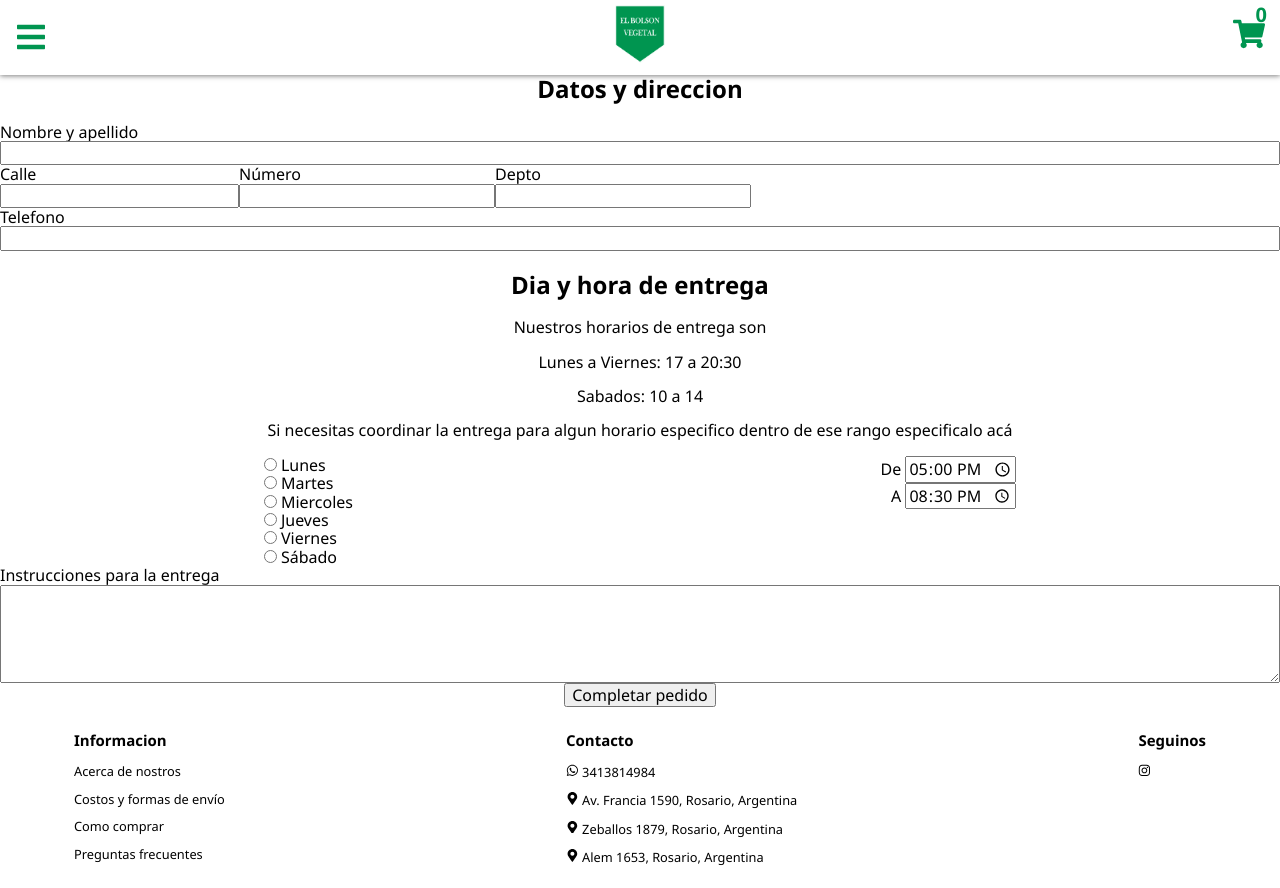
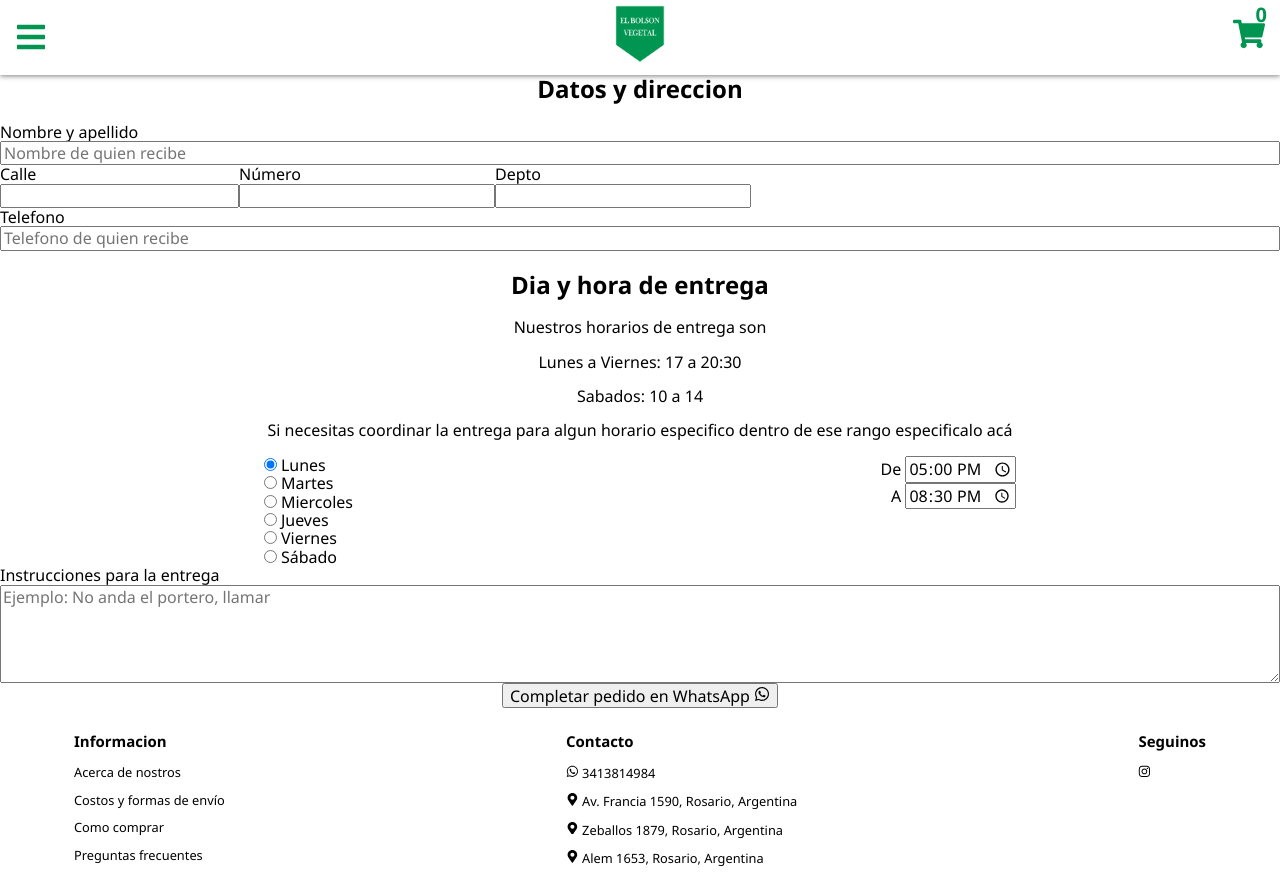
Before and after one commit to NicoMunoz909/BolsonVegetal-client, a React (Create React App) app: page /checkout in a window 1280 px wide. Built offline with nearby package versions, Linux system fonts and the light colour scheme; a web font is replaced by a local one.

Commit message:
Complete checkout form functionality

```diff
--- a/src/Components/Checkout/index.js
+++ b/src/Components/Checkout/index.js
@@ -1,31 +1,91 @@
+import { useState } from 'react'
+import { FaWhatsapp } from 'react-icons/fa'
 import './Checkout.css'
 
 const Checkout = () => {
+
+  let day = '';
+
+  switch((new Date()).getDay()) {
+    case 0:
+      day = 'Lunes'
+      break;
+    case 1:
+      day = 'Lunes'
+      break;
+    case 2:
+      day = 'Martes'
+      break;
+    case 3:
+      day = 'Miercoles'
+      break;
+    case 4:
+      day = 'Jueves'
+      break;
+    case 5:
+      day = 'Viernes'
+      break;
+    case 6:
+      day = 'Sabado'
+      break;
+    default:
+      break;
+  }
+
+  const [form, setForm] = useState({
+    timeFrom: '17:00',
+    timeTo: '20:30',
+    day: day
+  })
+
+  const encodeForm = () => {
+    const formString = `
+    Pedido de ${form.name}
+    Para el dia ${form.day} entre las ${form.timeFrom} y las ${form.timeTo}
+    Dirección: ${form.street} ${form.streetNumber} ${form.apartment ? form.apartment : ''}
+    ${form.instructions ? 'Instrucciones para la entrega: '+form.instructions : ''}
+    item
+    item
+    item
+    item
+    item
+    item
+    item`
+
+    return encodeURIComponent(formString);
+  }
+
+  const handleSubmit = (e) => {
+    e.preventDefault();
+    const encodedText = encodeForm();
+    window.open(`https://wa.me/543413062939?text=${encodedText}`)
+  }
+
   return (
     <div>
-      <form action="">
+      <form onSubmit={handleSubmit}>
         <h2>Datos y direccion</h2>
         <div className='formField'>
           <label htmlFor="name">Nombre y apellido</label>
-          <input type="text" name="name" id="name" />
+          <input onChange={(e) => setForm({...form, name: e.target.value})} type="text" name="name" id="name" placeholder='Nombre de quien recibe' required/>
         </div>
         <div style={{display: 'flex'}}>
           <div className='formField'>
             <label htmlFor="street">Calle</label>
-            <input type="text" name="street" id="street" />
+            <input onChange={(e) => setForm({...form, street: e.target.value})} type="text" name="street" id="street" required/>
           </div>
           <div className='formField' style={{width: '20%'}}>
             <label htmlFor="streetNumber">Número</label>
-            <input type="text" name="streetNumber" id="streetNumber" />
+            <input onChange={(e) => setForm({...form, streetNumber: e.target.value})} type="text" name="streetNumber" id="streetNumber" required/>
           </div>
           <div className='formField' style={{width: '20%'}}>
             <label htmlFor="apartment">Depto</label>
-            <input type="text" name="apartment" id="apartment" />
+            <input onChange={(e) => setForm({...form, apartment: e.target.value})} type="text" name="apartment" id="apartment" />
           </div>
         </div>
         <div className='formField'>
           <label htmlFor="phone">Telefono</label>
-          <input type="tel" name="phone" id="phone" />
+          <input onChange={(e) => setForm({...form, phone: e.target.value})} type="tel" name="phone" id="phone" placeholder='Telefono de quien recibe' required/>
         </div>
         <h2>Dia y hora de entrega</h2>
         <p>Nuestros horarios de entrega son</p>
@@ -33,36 +93,36 @@ const Checkout = () => {
         <p>Sabados: 10 a 14</p>
         <p>Si necesitas coordinar la entrega para algun horario especifico dentro de ese rango especificalo acá</p>
         <div style={{display: 'flex', justifyContent: 'space-around', textAlign: 'left'}}>
-          <div>
-            <input type="radio" name="day" id="day-monday" />
+          <div onChange={(e) => setForm({...form, day: e.target.value})}>
+            <input type="radio" name="day" id="day-monday" value='Lunes' defaultChecked={ day === 'Lunes'}/>
             <label htmlFor="day-lunes"> Lunes</label> <br />
-            <input type="radio" name="day" id="day-tuesday" />
+            <input type="radio" name="day" id="day-tuesday" value='Martes' defaultChecked={ day === 'Martes'}/>
             <label htmlFor="day-tuesday"> Martes</label> <br />
-            <input type="radio" name="day" id="day-wednesday" />
+            <input type="radio" name="day" id="day-wednesday" value='Miercoles' defaultChecked={ day === 'Miercoles'}/>
             <label htmlFor="day-wednesday"> Miercoles</label> <br />
-            <input type="radio" name="day" id="day-thursday" />
+            <input type="radio" name="day" id="day-thursday" value='Jueves' defaultChecked={ day === 'Jueves'}/>
             <label htmlFor="day-thursday"> Jueves</label> <br />
-            <input type="radio" name="day" id="day-friday" />
+            <input type="radio" name="day" id="day-friday" value='Viernes' defaultChecked={ day === 'Viernes'}/>
             <label htmlFor="day-friday"> Viernes</label> <br />
-            <input type="radio" name="day" id="day-saturday" />
+            <input type="radio" name="day" id="day-saturday" value='Sabado' defaultChecked={ day === 'Sabado'}/>
             <label htmlFor="day-saturday"> Sábado</label> <br />
           </div>
           <div style={{textAlign: 'right'}}>
             <div>
               <label htmlFor="time-from">De </label>
-              <input type="time" name="time" id="time-from" defaultValue='17:00'/>
+              <input onChange={(e) => setForm({...form, timeFrom: e.target.value})} type="time" name="time" id="time-from" defaultValue='17:00'/>
             </div>
             <div>
               <label htmlFor="time-to">A </label>
-              <input type="time" name="time" id="time-to" defaultValue='20:30'/>
+              <input onChange={(e) => setForm({...form, timeTo: e.target.value})} type="time" name="time" id="time-to" defaultValue='20:30'/>
             </div>
           </div>
         </div>
         <div className="formField">
           <label htmlFor="instructions">Instrucciones para la entrega</label>
-          <textarea name="instructions" id="instructions" cols="50" rows="5"></textarea>
+          <textarea onChange={(e) => setForm({...form, instructions: e.target.value})} name="instructions" id="instructions" cols="50" rows="5" placeholder='Ejemplo: No anda el portero, llamar'></textarea>
         </div>
-        <button onClick={e => e.preventDefault()} type="submit">Completar pedido</button>
+        <button type="submit">Completar pedido en WhatsApp <FaWhatsapp /></button>
       </form>
     </div>
     )
```
